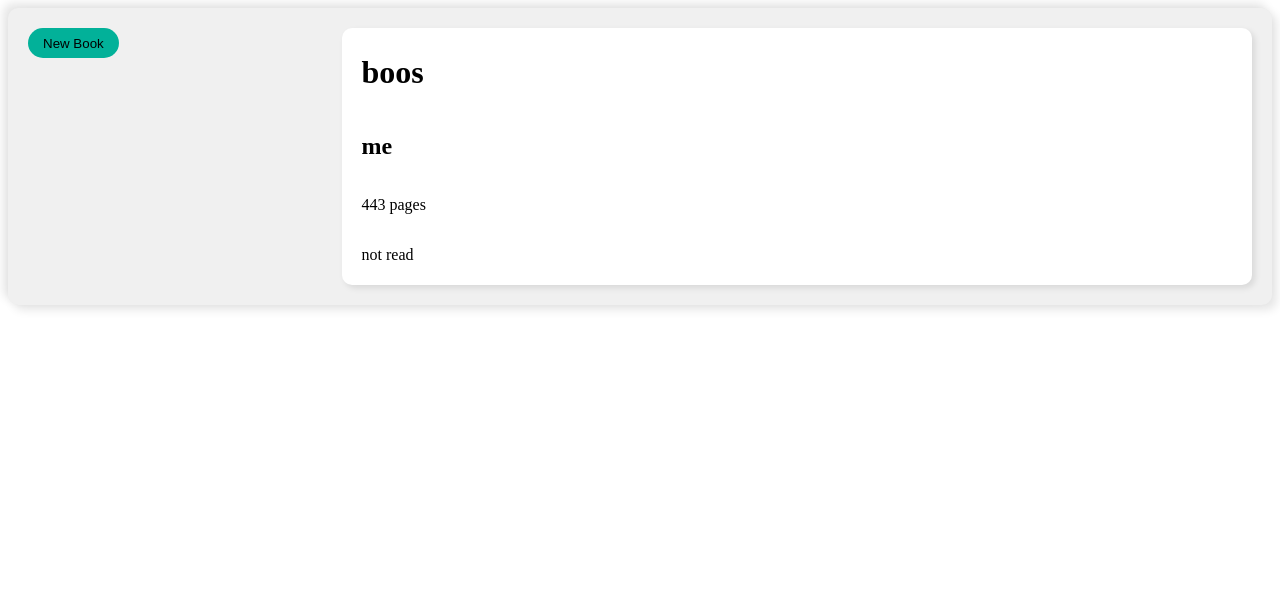
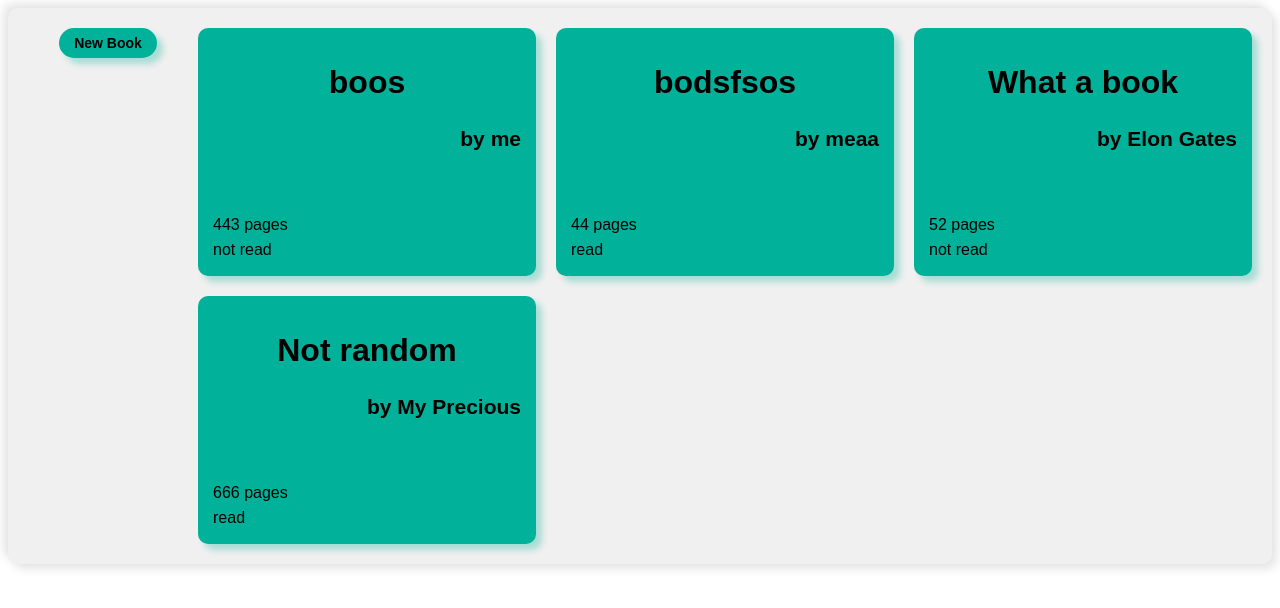
Before and after one commit to stefanIvasca/libeary-project, a plain HTML site: page index.html in a window 1280 px wide. Drawn offline with Linux system fonts and the light colour scheme.

Commit message:
design books cards

```diff
--- a/functionality.js
+++ b/functionality.js
@@ -9,7 +9,7 @@ function displayBooks(){
         let bookPages = document.createElement('p');
         let bookRead = document.createElement('p');
         bookTitle.innerText = `${book.title}`;
-        bookAuthor.innerText = `${book.author}`;
+        bookAuthor.innerText = `by ${book.author}`;
         bookPages.innerText = `${book.pages} pages`;
         bookRead.innerText = `${book.read}`;
         bookContainer.appendChild(bookTitle);
@@ -39,4 +39,13 @@ Book.prototype.addBookToLibrary = function(){
 let newBook = new Book ('boos', 'me', 443, 'not read');
 newBook.addBookToLibrary();
 
+let secBook = new Book ('bodsfsos', 'meaa', 44, 'read');
+secBook.addBookToLibrary();
+
+let thrdBook = new Book ('What a book', 'Elon Gates', 52, 'not read');
+thrdBook.addBookToLibrary();
+
+let frthBook = new Book ('Not random', 'My Precious', 666, 'read');
+frthBook.addBookToLibrary();
+
 displayBooks();
--- a/style.css
+++ b/style.css
@@ -1,8 +1,12 @@
+*{
+    font-family: Arial, Helvetica, sans-serif;
+}
+
 #container{
     background-color: rgb(240, 240, 240);
     display: grid;
     gap: 10px;
-    grid-template-columns: 1fr 3fr;
+    grid-template-columns: 160px 1fr;
     padding: 20px;
     border-radius: 10px;
     box-shadow: 5px 5px 10px rgba(0,0,0,0.1),
@@ -11,27 +15,52 @@
 
 .newBook{
     grid-row: 1/-1;
+    display: flex;
+    justify-content: center;
+}
+
+.newBook :hover{
+    scale: 1.08;
+    transition: 0.05s;
 }
 
 .newBook button{
     background-color: rgb(2, 177, 153);
+    box-shadow: 6px 6px 6px rgba(2, 177, 153, 0.3);
     height: 30px;
     padding: 0px 15px;
     border: none;
     border-radius: 15px;
     cursor: pointer;
+    font-weight: bold;
+    font-size: 14px;
 }
 
 #booksList{
     display: grid;
-    gap: 10px;
+    grid-template-columns: 1fr 1fr 1fr;
+    gap: 20px;
 }
 
 #booksList div{
-    background-color: white;
+    background-color:  rgb(2, 177, 153);
     display: grid;
-    align-items: center;
-    padding: 5px 20px;
+    grid-template-rows: 1fr 1fr 25px 25px;
+    padding: 15px;
     border-radius: 10px;
-    box-shadow: 3px 3px 6px rgba(0,0,0,0.1);
+    box-shadow: 6px 6px 6px rgba(2, 177, 153, 0.3);
 }
+
+#booksList div h1{
+    text-align: center;
+}
+
+#booksList div h2{
+    text-align: right;
+    font-size: 21px;
+    margin: 0px 0px 60px 0px;
+}
+
+#booksList div p{
+    margin:5px 0px 10px 0px;
+}
```
